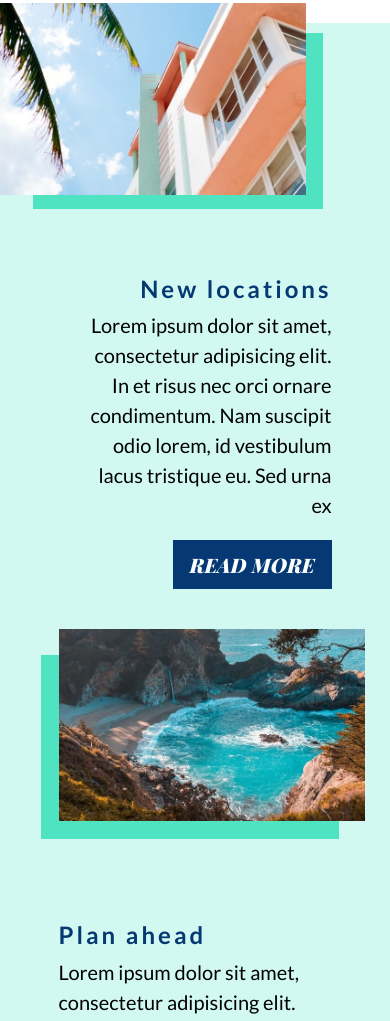
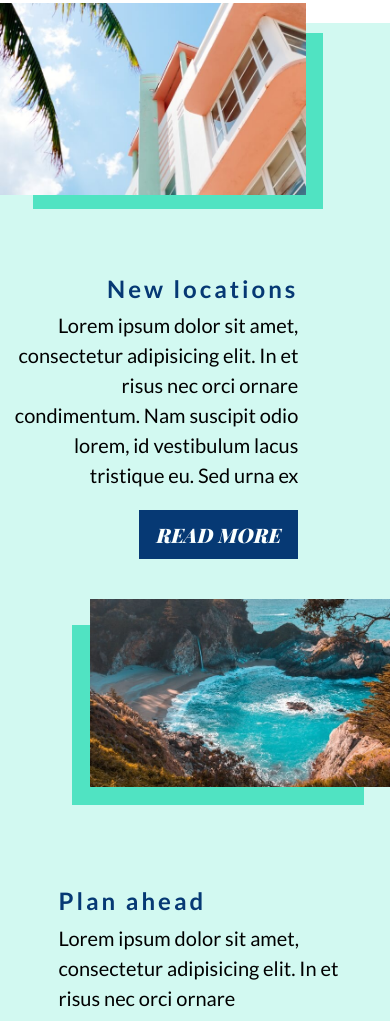
Before and after one commit to danielnoo/Beach-Stays-PSD-Conversion, a plain HTML site: page index.html in a window 390 px wide. Shown: the part 3284-4305 px from the top of the page. Drawn offline with Linux system fonts and the light colour scheme.

Commit message:
fixing pictures and forms for mobile

```diff
--- a/sass/_media600px.scss
+++ b/sass/_media600px.scss
@@ -22,6 +22,9 @@
     width: 100%;
   }
 
+  .article-text-container {
+    width: 90%;
+  }
   .aside-img-container {
     display: none;
   }
@@ -108,6 +111,7 @@
   .contact-form {
      padding: 2.5rem 1rem 1rem 1rem;
      width: 90%;
+     box-shadow: 4px 18px 0px 4px $greenishCyan;
   }
 
   .contact-form-footer {
--- a/sass/_media940px.scss
+++ b/sass/_media940px.scss
@@ -68,6 +68,14 @@
     grid-row: 2/3;
     grid-column: 1/2;
     flex-direction: column;
+  }
+  .left-article-container .article-text-container {
+    align-self: flex-start;
+  }
+
+  .right-article-container .article-img-container {
+    display: flex;
+    justify-content: flex-end;
   }
 
   .plan-ahead {
```
Also changed, not shown: styles/main.css.
